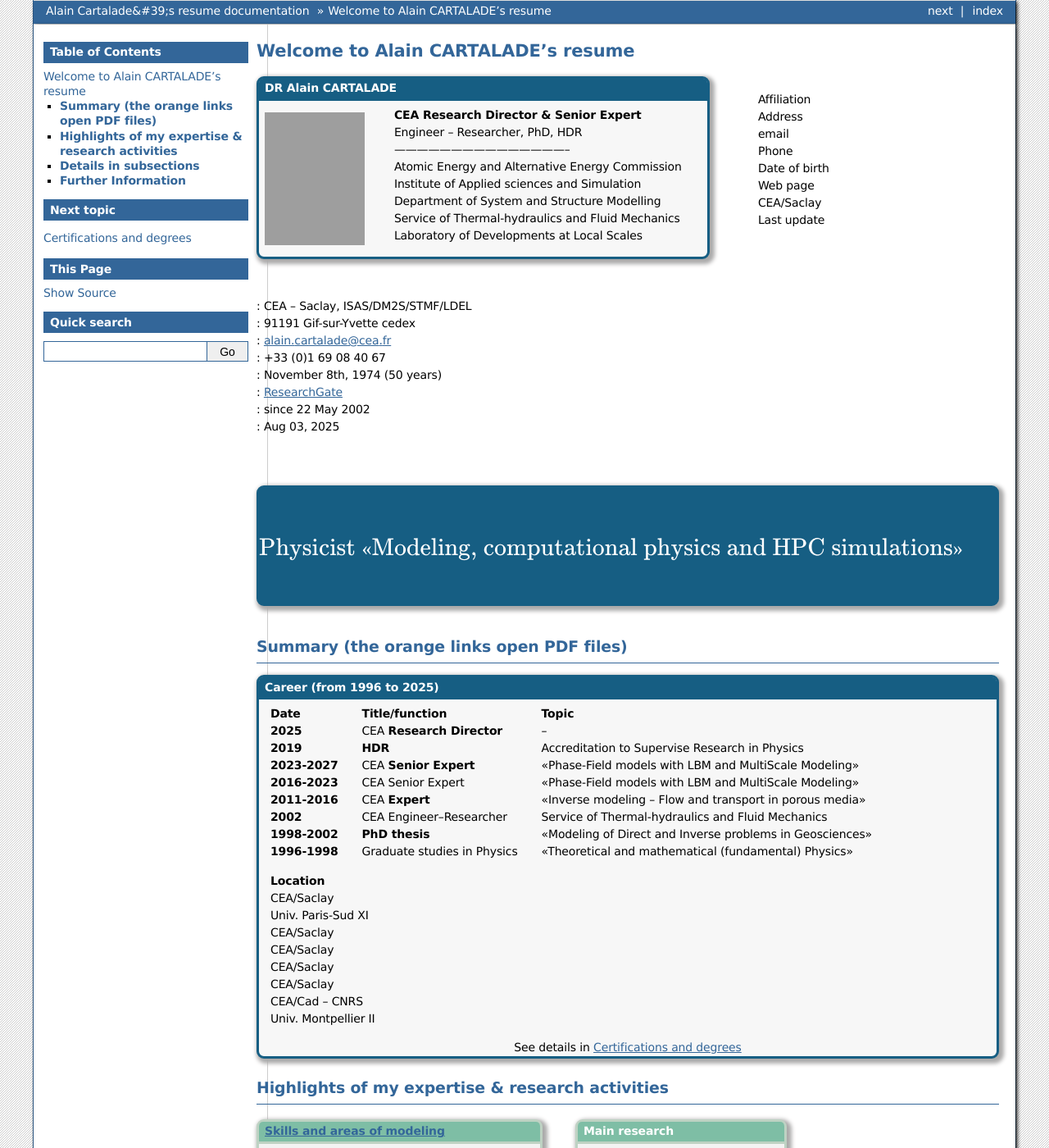
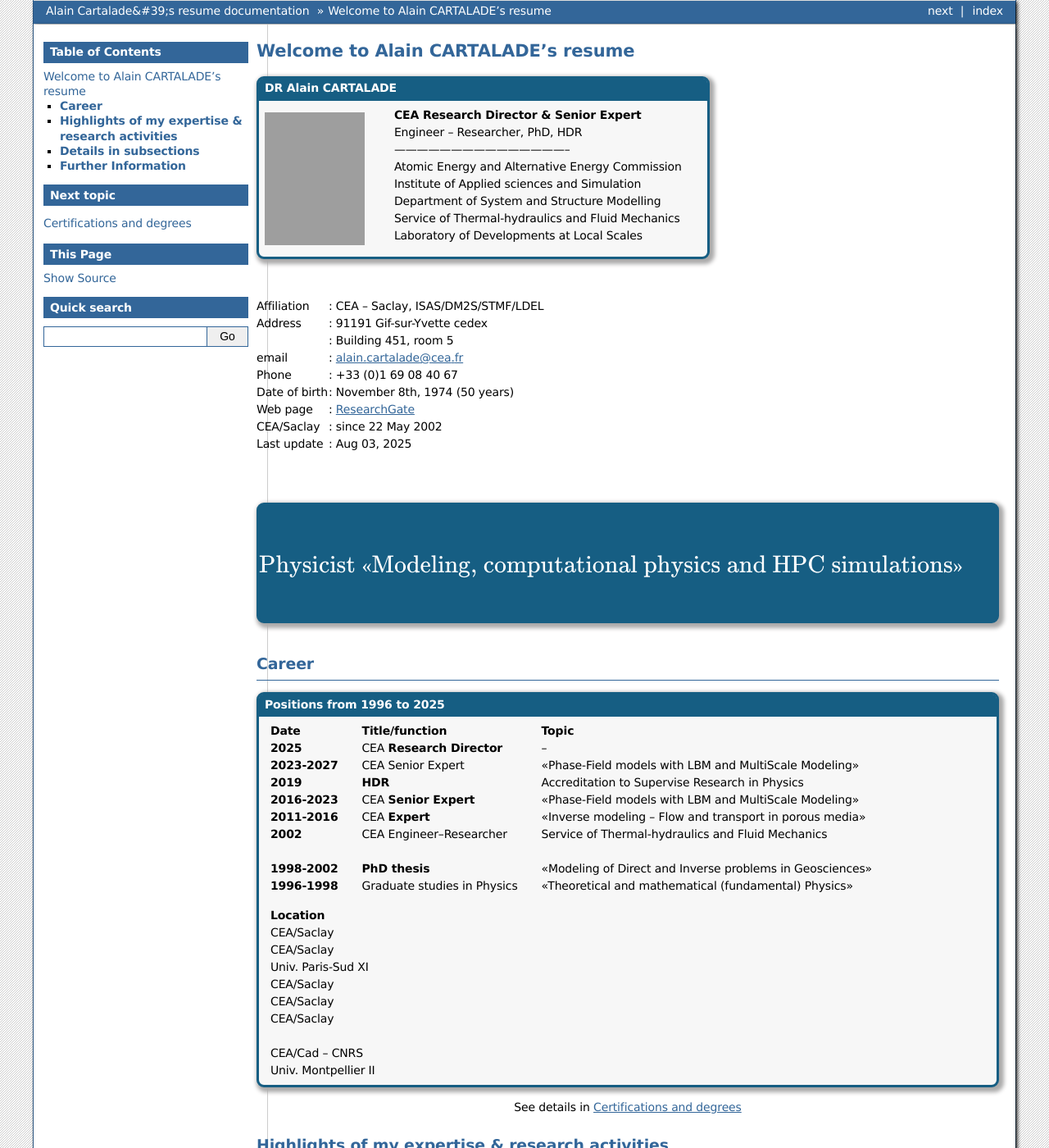
Before and after one commit to acartalade/ONLINE-RESUME, a Sphinx documentation site: the page built from doc/index.rst, in a window 1280 px wide and 1400 px high. Shown: the whole window at 82% size. Built offline with Sphinx 7.4.7, drawn with Linux system fonts in a browser that asks for light colours; some of the changed text lies outside the part shown; grey boxes are pictures that could not be loaded.

```diff
--- a/doc/index.rst
+++ b/doc/index.rst
@@ -37,26 +37,29 @@ Welcome to Alain CARTALADE's resume
 
    :math:`\hspace{1.5cm}`
 
-   |br|
-   Affiliation |br|
-   Address     |br|
-   email       |br|
-   Phone       |br|
-   Date of birth |br|
-   Web page    |br|
-   CEA/Saclay  |br|
-   Last update |br|
+   .. container:: sphinx-features
 
-   |br|
-   : CEA -- Saclay, ISAS/DM2S/STMF/LDEL |br|
-   : 91191 Gif-sur-Yvette cedex |br|
-   : alain.cartalade@cea.fr |br|
-   : +33 (0)1 69 08 40 67 |br|
-   : November 8th, 1974 (50 years) |br|
-   : `ResearchGate`_ |br|
-   : since 22 May 2002 |br|
-   : |today| |br|
+      |br|
+      Affiliation |br|
+      Address     |br|
+      |br|
+      email       |br|
+      Phone       |br|
+      Date of birth |br|
+      Web page    |br|
+      CEA/Saclay  |br|
+      Last update |br|
 
+      |br|
+      : CEA -- Saclay, ISAS/DM2S/STMF/LDEL |br|
+      : 91191 Gif-sur-Yvette cedex |br|
+      : Building 451, room 5 |br|
+      : alain.cartalade@cea.fr |br|
+      : +33 (0)1 69 08 40 67 |br|
+      : November 8th, 1974 (50 years) |br|
+      : `ResearchGate`_ |br|
+      : since 22 May 2002 |br|
+      : |today|
 
 .. container:: sphinx-features
 
@@ -76,75 +79,74 @@ Welcome to Alain CARTALADE's resume
          :math:`\hspace{5mm}`
 
 
-*********************************************
-**Summary (the orange links open PDF files)**
-*********************************************
+**********
+**Career**
+**********
 
-.. admonition:: Career (from 1996 to 2025)
+.. admonition:: Positions from 1996 to 2025
 
    .. container:: sphinx-features
 
       **Date** |br|
       **2025** |br|
+      **2023-2027** |br|
       **2019** |br|
-      **2023-2027** |br|
       **2016-2023** |br|
       **2011-2016** |br|
       **2002** |br|
+      |br|
       **1998-2002** |br|
       **1996-1998** |br|
 
       **Title/function** |br|
       CEA **Research Director** |br|
+      CEA Senior Expert  |br|
       **HDR** |br|
-      CEA **Senior Expert**  |br|
-      CEA Senior Expert  |br|
+      CEA **Senior Expert** |br|
       CEA **Expert** |br|
       CEA Engineer–Researcher |br|
+      |br|
       **PhD thesis** |br|
       Graduate studies in Physics |br|
 
       **Topic** |br|
       -- |br|
+      «Phase-Field models with LBM and MultiScale Modeling» |br|
       Accreditation to Supervise Research in Physics |br|
-      «Phase-Field models with LBM and MultiScale Modeling» |br|
       «Phase-Field models with LBM and MultiScale Modeling» |br|
       «Inverse modeling -- Flow and transport in porous media» |br|
       Service of Thermal-hydraulics and Fluid Mechanics |br|
+      |br|
       «Modeling of Direct and Inverse problems in Geosciences» |br|
       «Theoretical and mathematical (fundamental) Physics» |br|
 
       **Location** |br|
       CEA/Saclay |br|
+      CEA/Saclay |br|
       Univ. Paris-Sud XI |br|
       CEA/Saclay |br|
       CEA/Saclay |br|
       CEA/Saclay |br|
-      CEA/Saclay |br|
+      |br|
       CEA/Cad -- CNRS |br|
       Univ. Montpellier II |br|
 
       .. only:: titania
 
-         **PDF** |br|
+         **Certificate** |br|
          :download:`NIG 757 <./source/PDF_FILES/2024_DR_CARTALADE_Alain_ISAS_DM2S.pdf>` |br|
+         :download:`NIG 737 <./source/PDF_FILES/2023_SeniorExpert_A CARTALADE.pdf>` |br|
          :download:`Degree <./source/PDF_FILES/2019_HDR_Cartalade.pdf>` |br|
-         :download:`NIG 737 <./source/PDF_FILES/2023_SeniorExpert_A CARTALADE.pdf>` |br|
          :download:`NIG 580 <./source/PDF_FILES/2016_SeniorExpert_Cartalade.pdf>` |br|
          NIG 580 |br|
+         -- |br|
          |br|
          :download:`Degree <./source/PDF_FILES/2002_PhD_Cartalade.pdf>` |br|
          |br|
 
-   .. rst-class:: align-center
+.. rst-class:: align-center
 
       See details in :ref:`Certifications-and-Degrees`
-
-.. admonition::
-
-   Physicist in Modeling, Computational physics and HPC simulations
-
-.. _LBM_Saclay code:
 
 
 ****************************************************
@@ -177,7 +179,7 @@ Welcome to Alain CARTALADE's resume
       :class: hint
 
       C++ programming & validation of LBM and :math:`\varphi`-models |br|
-      Writing :bdg-link-primary:`LBM_Saclay's documentation <https://cea-lbm-saclay.github.io/LBM_Saclay_Documentation/index.html>` and specifications |br|
+      Writing :bdg-link-primary:`LBM_Saclay's documentation <https://cea-lbm-saclay.github.io/LBM_Saclay_Documentation/index.html>` and specifications :math:`\hspace{4mm}` |br|
       Facilitation of taskforce and training sessions |br|
       Supervisor of PhD fellows and internship students |br|
 
@@ -225,7 +227,7 @@ Welcome to Alain CARTALADE's resume
          :bdg-link-success-line:`Lattice Boltzman Methods for crystal growth <https://doi.org/10.1016/j.camwa.2016.02.029>` |br|
          :bdg-link-success-line:`LBM for fractional transport Equation <https://doi.org/10.1016/j.cpc.2018.08.005>` |br|
          :bdg-link-success-line:`LBM for Two-phase flows with phase change <https://doi.org/10.1016/j.cma.2020.113266>`  |br|
-         :bdg-link-success-line:`Phase-field for porous media dissolution <https://doi.org/10.1016/j.commatsci.2022.111261>` :math:`\hspace{14mm}` |br|
+         :bdg-link-success-line:`Phase-field for porous media dissolution <https://doi.org/10.1016/j.commatsci.2022.111261>` :math:`\hspace{15mm}` |br|
 
          [P7]_ |br|
          [P10]_ |br|
```
Also changed, not shown: other parts of doc/index.rst (+12 -6 lines), doc/source/Involvement-DOB.rst (+42 -39 lines), doc/source/Skills.rst (+38 -16 lines), doc/source/FIGS/Fig_MyApproach.png (added).
